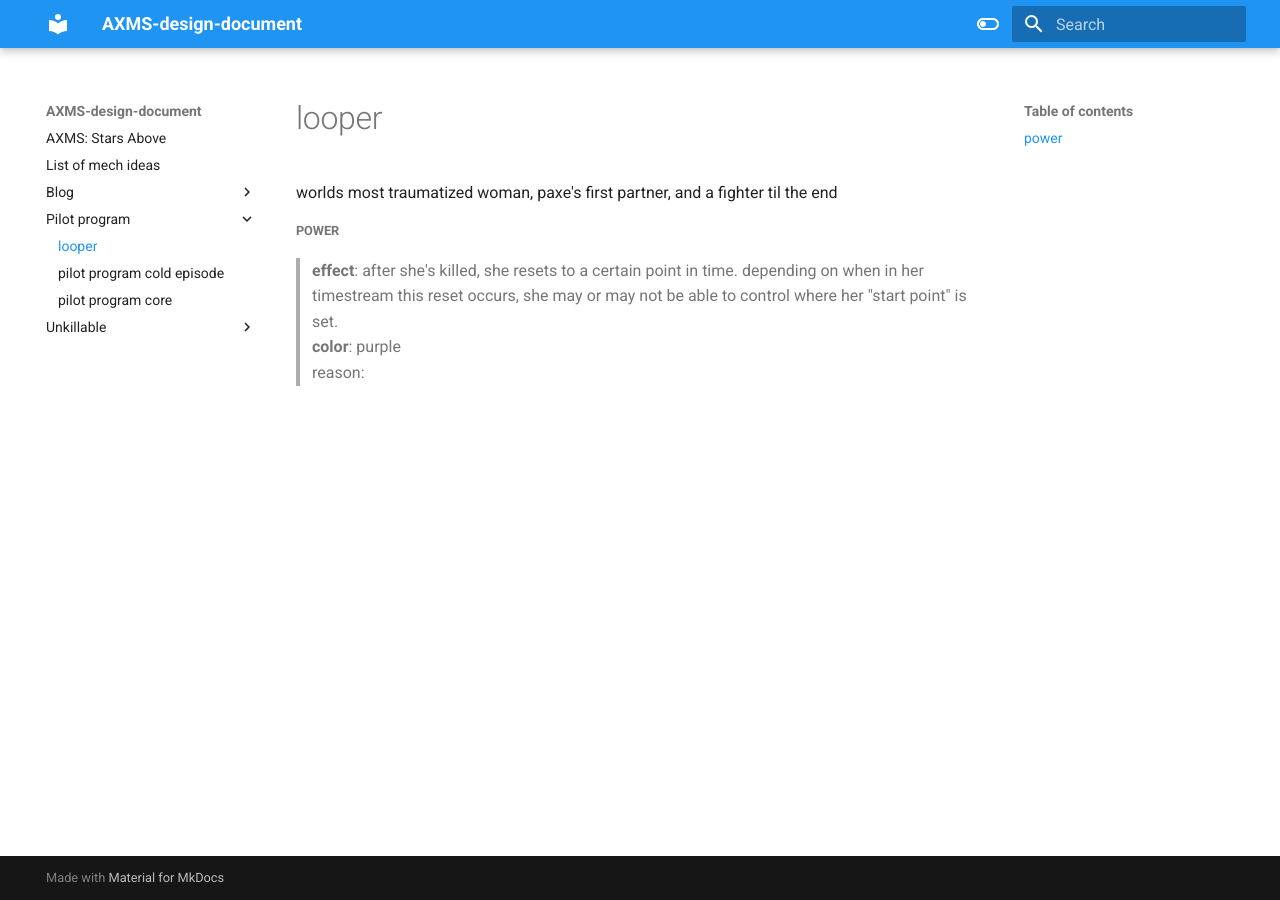
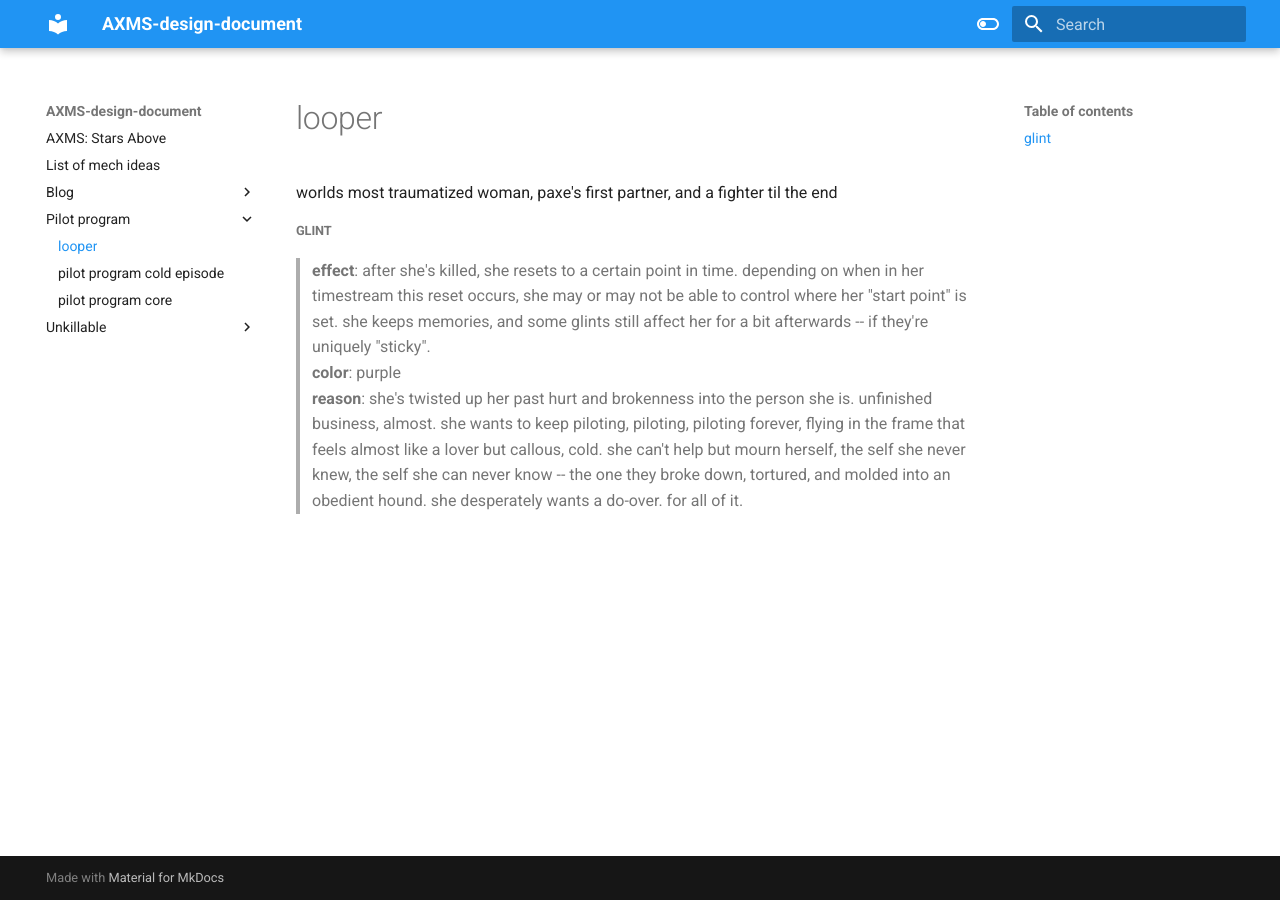
Before and after one commit to noclueumbreon/AXMS, an MkDocs documentation site: the page built from docs/pilot program/looper.md, in a window 1280 px wide. Built offline with MkDocs 1.6.1 and Material for MkDocs 9.7.7, drawn with Linux system fonts in a browser that asks for light colours.

Commit message:
vault backup: 2025-01-07 05:33:30

```diff
--- a/docs/pilot program/looper.md
+++ b/docs/pilot program/looper.md
@@ -6,7 +6,7 @@ tags:
 # looper
 worlds most traumatized woman, paxe's first partner, and a fighter til the end
 
-##### power
-> **effect**: after she's killed, she resets to a certain point in time. depending on when in her timestream this reset occurs, she may or may not be able to control where her "start point" is set.
+##### glint
+> **effect**: after she's killed, she resets to a certain point in time. depending on when in her timestream this reset occurs, she may or may not be able to control where her "start point" is set. she keeps memories, and some glints still affect her for a bit afterwards -- if they're uniquely "sticky".
 > **color**: purple
-> reason:
+> **reason**: she's twisted up her past hurt and brokenness into the person she is. unfinished business, almost. she wants to keep piloting, piloting, piloting forever, flying in the frame that feels almost like a lover but callous, cold. she can't help but mourn herself, the self she never knew, the self she can never know -- the one they broke down, tortured, and molded into an obedient hound. she desperately wants a do-over. for all of it.
```
Also changed, not shown: docs/unkillable/paxe.md (+2 -2 lines).
